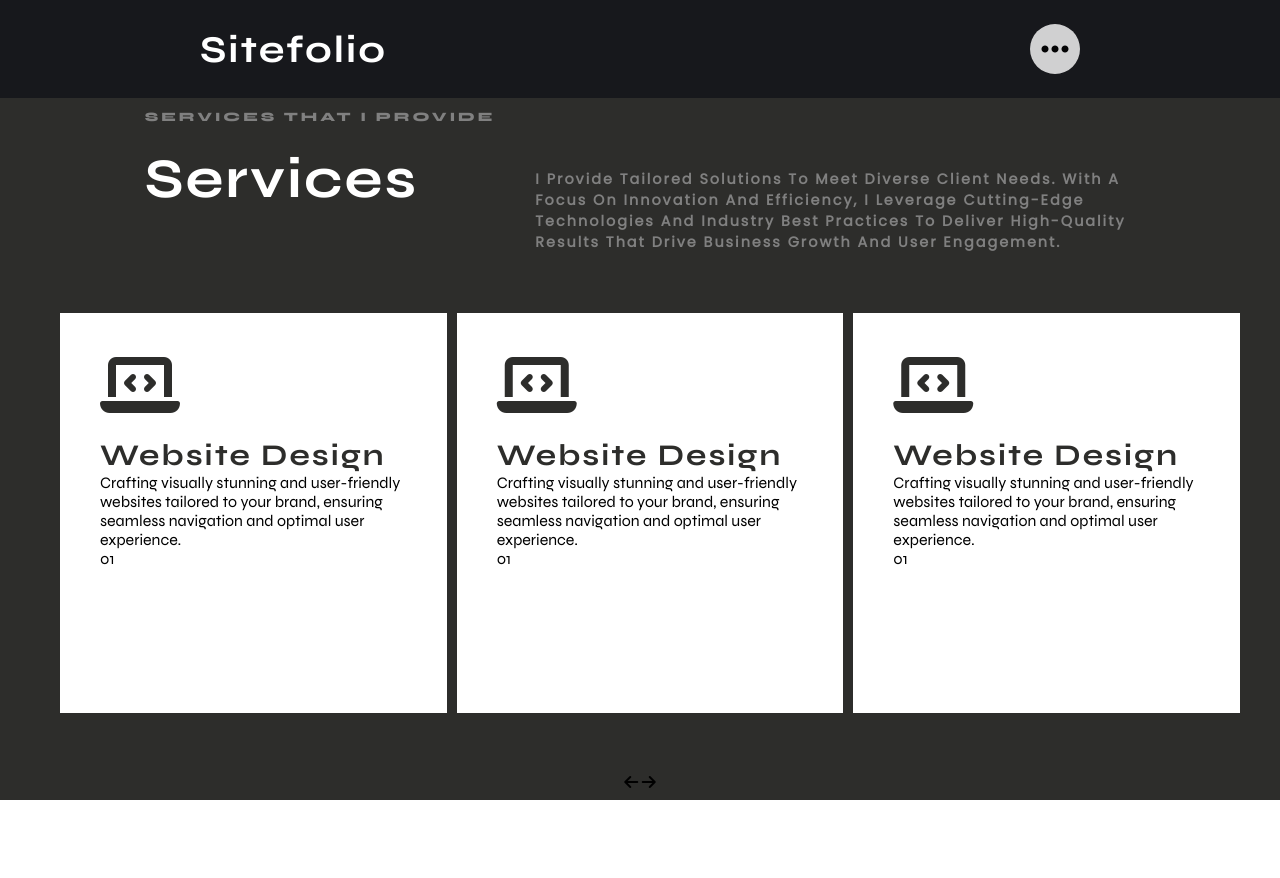
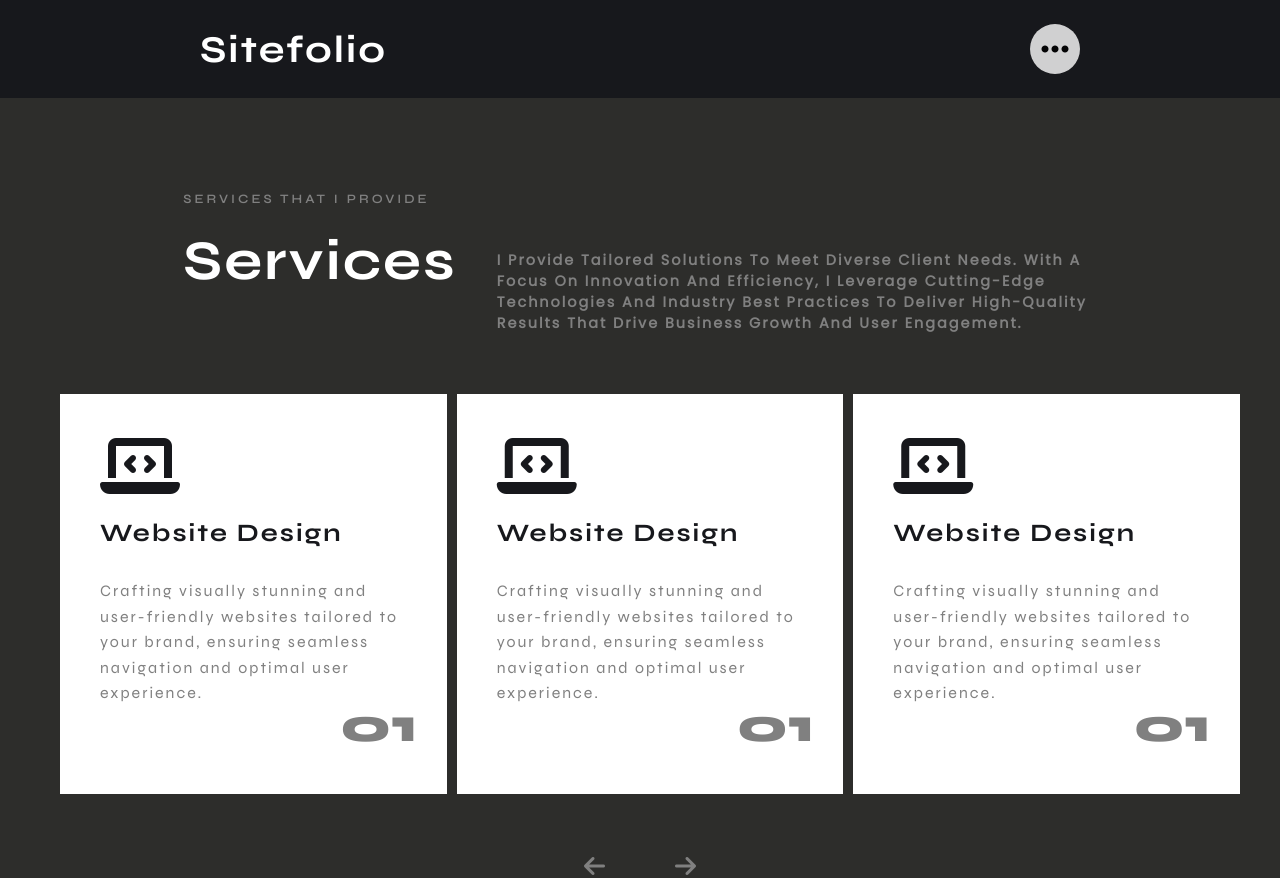
Before and after one commit to Statosco/website, a Django app: page /services/ in a window 1280 px wide. Before the commit the page ends 800 px from the top, so only its background shows below. Run offline with Django 4.2, Linux system fonts and the light colour scheme; some libraries are stand-ins or nearby versions; some web fonts are replaced.

Commit message:
frontpage completed

```diff
--- a/project/static/project/css/services.css
+++ b/project/static/project/css/services.css
@@ -177,7 +177,7 @@
   justify-content: center;
   flex-direction: column;
   position: relative;
-  padding-top: 60px;
+  padding-top: 150px;
   margin-inline: auto;
 }
 .content .top-nav{
@@ -190,7 +190,7 @@
   color: var(--small-text-clor);
   font-size: 0.8rem;
   letter-spacing: 3px;
-  font-weight: 800;
+  font-weight: 600;
 }
 .content .top-nav .left h1{
   font-size: 3.5rem;
@@ -230,16 +230,61 @@
   padding: 40px;
   box-sizing: border-box; /* Include padding in the element's total width and height */
   /* width: 100%; */
+  opacity: 0; /* Ensure elements are initially hidden */
+  animation: fadeIn 1s ease-in-out forwards; /* Apply the animation */
 }
+
+@keyframes fadeIn {
+  from {
+    opacity: 0;
+    transform: translateY(20px); /* Optional: adds a slight upward movement */
+  }
+  to {
+    opacity: 1;
+    transform: translateY(0);
+  }
+}
+
 .services .service .icon i{
   font-size: 4rem;
   padding-bottom: 20px;
-  color: var(--background-color);
+  color: var(--eerie-black);
 }
 .services .service h1{
-  font-size: 30px;
+  font-size: 25px;
   display: inline;
   text-transform: capitalize;
   letter-spacing: 2px;
-  color: var(--background-color);
+  color: var(--eerie-black);
+  font-weight: 700;
 }
+.services .service p
+{
+  font-size: 1rem;
+  color: var(--small-text-clor);
+  margin-top: 30px;
+  letter-spacing: 2px;
+  line-height: 1.6;
+}
+.services .service span {
+  position: absolute;
+  bottom: 40px; /* Position the span at the bottom of the service box */
+  right: 30px; /* Position the span at the right side of the service box */
+  font-size: 3rem; /* Adjust the font size as needed */
+  color: var(--small-text-clor); /* Match the border color */
+  background: transparent; /* Transparent background */
+  font-weight: 900;
+}
+.content .navigate
+{
+  display: flex;
+  gap: 70px;
+  font-size: 1.5rem;
+  color: var(--small-text-clor);
+  transition: all 0.5s ease;
+}
+.content .navigate:hover,
+.content .navigate i:hover
+{
+  transform: scale(1.5);
+}
--- a/project/static/project/js/service.js
+++ b/project/static/project/js/service.js
@@ -19,3 +19,11 @@ document.addEventListener('DOMContentLoaded', function() {
     menuIcon.style.display = 'flex';
   });
 });
+
+
+document.addEventListener("DOMContentLoaded", function() {
+  const services = document.querySelectorAll('.services .service');
+  services.forEach((service, index) => {
+    service.style.animationDelay = `${index * 0.5}s`; // Adjust delay as needed
+  });
+});
```
